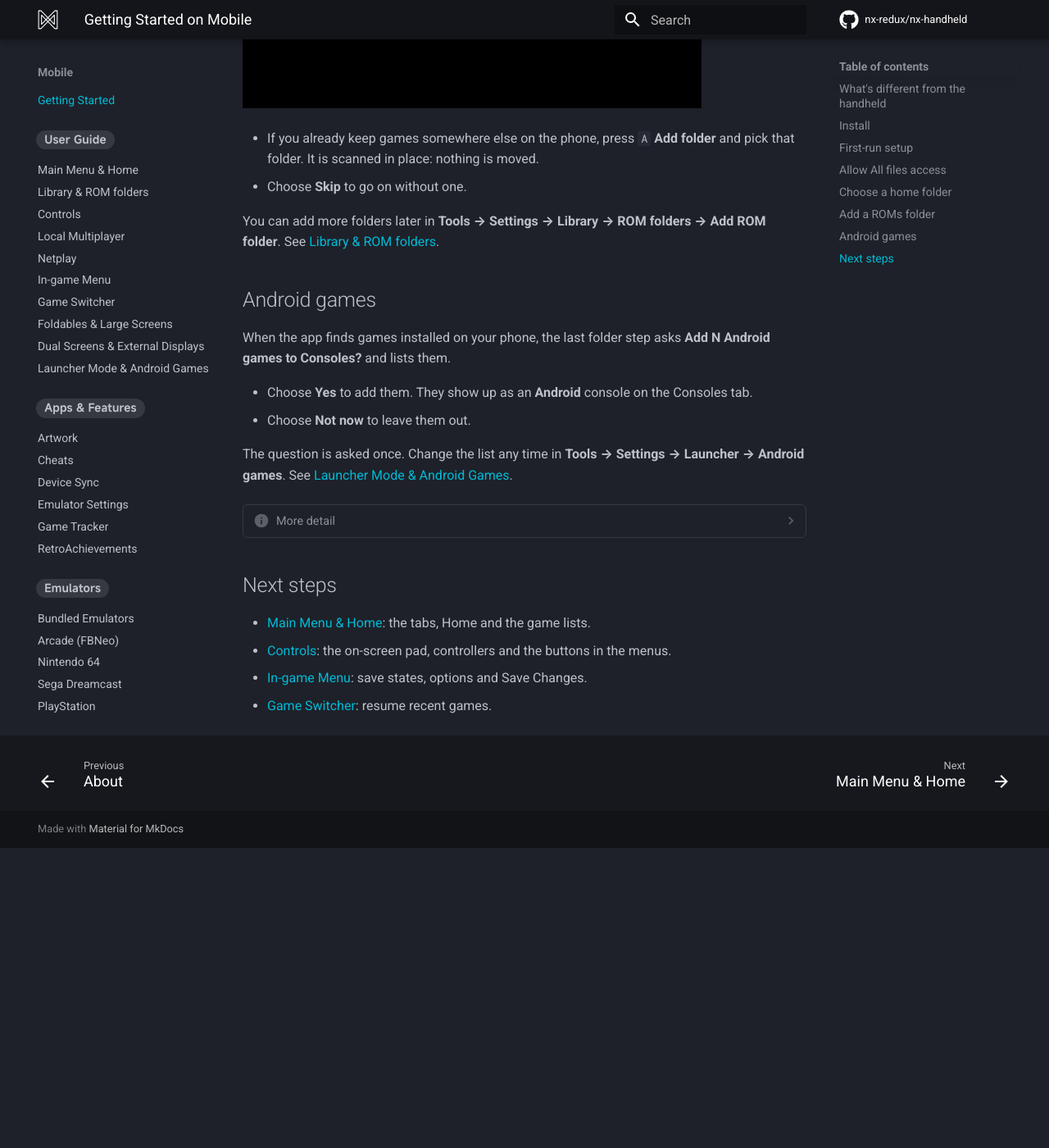
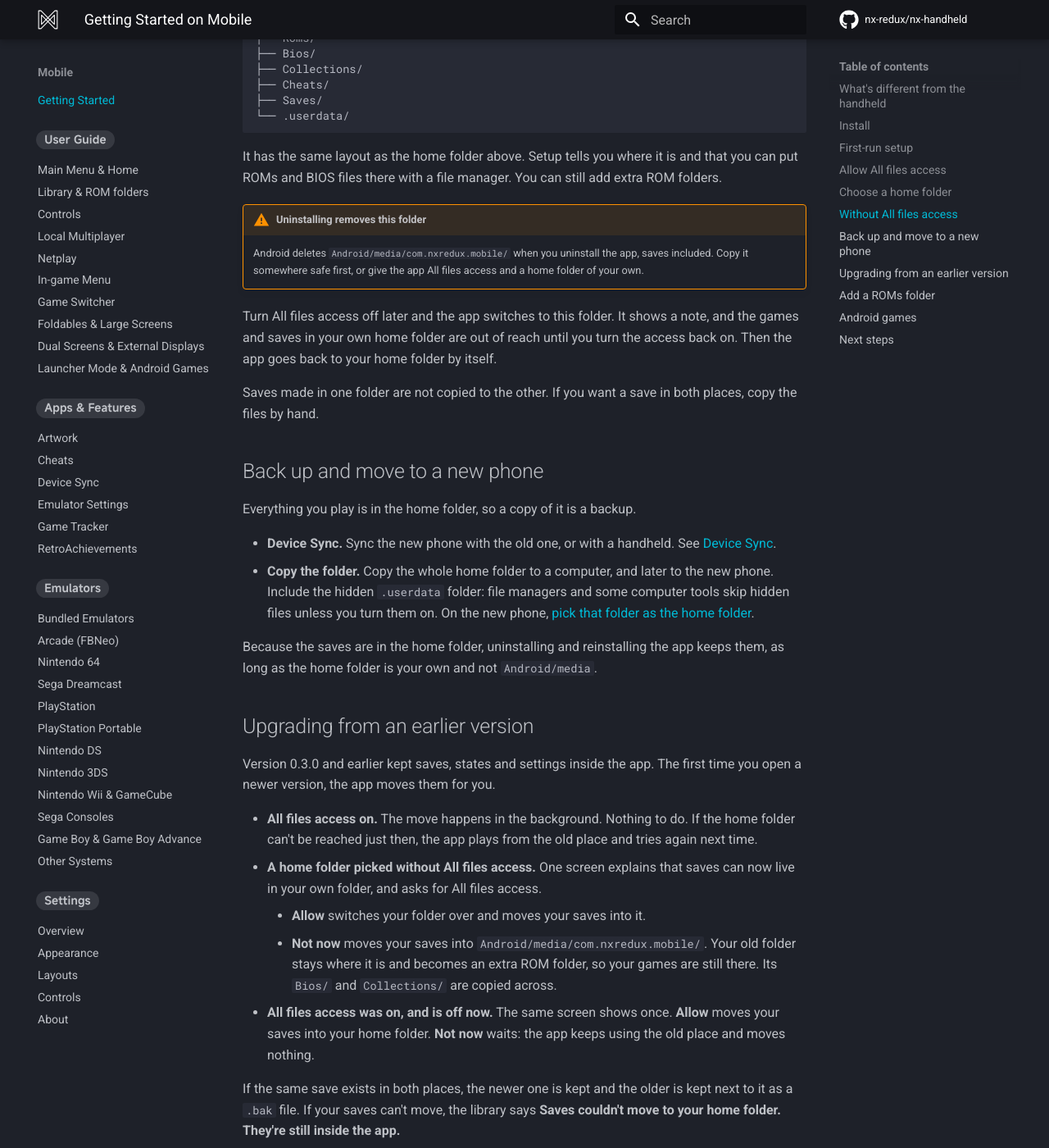
Before and after one commit to mohammadsyuhada/nx-redux-docs, an MkDocs documentation site: the page built from docs/mobile/getting-started.md, in a window 1280 px wide and 1400 px high, scrolled down 5163 px. Shown: the whole window at 82% size. Built offline with MkDocs 1.6.1 and Material for MkDocs 9.7.7, drawn with Linux system fonts in a browser that asks for light colours; comment, search, counter and statistics services are not loaded; before the commit the page ends 6197 px from its top, so only the background shows below that; some of the changed text lies outside the part shown.

Commit message:
Mobile: saves and settings in the home folder (#37)

````diff
--- a/docs/mobile/getting-started.md
+++ b/docs/mobile/getting-started.md
@@ -52,7 +52,9 @@
 3. Open **NX Redux** and follow the setup below.
 
 It needs Android 8.0 or later on a 64-bit ARM (arm64) device. A newer release
-installs over the old one and keeps your settings and saves.
+installs over the old one and keeps your settings and saves. If your saves
+were still inside the app, see [Upgrading from an earlier
+version](#upgrading-from-an-earlier-version).
 
 Found a problem? Report it on
 [GitHub](https://github.com/nx-redux/nx-mobile/issues).
@@ -112,8 +114,10 @@
 
 ## Choose a home folder
 
-Next the app asks you to **Pick a home folder**: an empty folder, or one
-NX Redux used before. Press `A` **Pick folder** and choose it.
+With All files access on, the app asks you to **Pick a home folder**: an
+empty folder, or one NX Redux used before. Press `A` **Pick folder** and
+choose it. Without All files access there is nothing to pick: the home folder
+is [`Android/media/com.nxredux.mobile/`](#without-all-files-access).
 
 ![Setup · Step 2 of 9: Pick a home folder, with Pick folder selected, in landscape](../assets/screenshots/mobile/first-run-home-folder.webp){ .nx-wide }
 
@@ -124,19 +128,22 @@
 | `Roms/<Display Name (TAG)>/` | Games, one folder per system |
 | `Bios/<TAG>/` | BIOS files for systems that need them |
 | `Collections/` | Your game collections, once you make one |
-| `Cheats/<TAG>/` | The [cheat download](cheats.md), with All files access |
+| `Cheats/<TAG>/` | The [cheat download](cheats.md) |
+| `Saves/<TAG>/` | Battery saves, one folder per system |
+| `.userdata/shared/` | Save states, their pictures, recents, play time |
+| `.userdata/android/` | This phone's emulator settings and hidden games |
 
 The folders show in file managers, so you can copy games in from a
 computer. The home folder can sit on an SD card. A games folder from an NX Redux handheld works
 unchanged.
 
-Saves and save states are kept inside the app, not in the home folder. See
-[Saves](library.md#saves).
+Saves, save states and settings are kept in the home folder too, laid out as
+on the handheld's card. `.userdata` is a hidden folder: turn on hidden files
+in your file manager to see it. See [Saves](library.md#saves).
 
 ??? info "More detail"
-    - With All files access the app's own
-      [folder picker](library.md#the-folder-picker) opens; without it,
-      Android's folder picker does.
+    - The app's own [folder picker](library.md#the-folder-picker) opens. It
+      needs All files access.
     - When the folder already holds games, setup says **Found N games in**
       the folder, a line per console.
     - Games outside `Roms/`, and a console split over two folders, are tidied
@@ -148,6 +155,79 @@
     `NXRedux`. With All files access, the app's own picker can use an SD
     card's root, but not the phone's storage root, and can make a folder for
     you with `X` **New folder**.
+
+## Without All files access
+
+Without All files access the app has no home folder to pick. It uses its own
+folder instead:
+
+```text
+Android/media/com.nxredux.mobile/
+├── Roms/
+├── Bios/
+├── Collections/
+├── Cheats/
+├── Saves/
+└── .userdata/
+```
+
+It has the same layout as the home folder above. Setup tells you where it is
+and that you can put ROMs and BIOS files there with a file manager. You can
+still add extra ROM folders.
+
+!!! warning "Uninstalling removes this folder"
+    Android deletes `Android/media/com.nxredux.mobile/` when you uninstall the
+    app, saves included. Copy it somewhere safe first, or give the app All
+    files access and a home folder of your own.
+
+Turn All files access off later and the app switches to this folder. It shows
+a note, and the games and saves in your own home folder are out of reach until
+you turn the access back on. Then the app goes back to your home folder by
+itself.
+
+Saves made in one folder are not copied to the other. If you want a save in
+both places, copy the files by hand.
+
+## Back up and move to a new phone
+
+Everything you play is in the home folder, so a copy of it is a backup.
+
+- **Device Sync.** Sync the new phone with the old one, or with a handheld.
+  See [Device Sync](device-sync.md).
+- **Copy the folder.** Copy the whole home folder to a computer, and later to
+  the new phone. Include the hidden `.userdata` folder: file managers and some
+  computer tools skip hidden files unless you turn them on. On the new phone,
+  [pick that folder as the home folder](#choose-a-home-folder).
+
+Because the saves are in the home folder, uninstalling and reinstalling the
+app keeps them, as long as the home folder is your own and not
+`Android/media`.
+
+## Upgrading from an earlier version
+
+Version 0.3.0 and earlier kept saves, states and settings inside the app.
+The first time you open a newer version, the app moves them for you.
+
+- **All files access on.** The move happens in the background. Nothing to do.
+  If the home folder can't be reached just then, the app plays from the old
+  place and tries again next time.
+- **A home folder picked without All files access.** One screen explains that
+  saves can now live in your own folder, and asks for All files access.
+    - **Allow** switches your folder over and moves your saves into it.
+    - **Not now** moves your saves into `Android/media/com.nxredux.mobile/`.
+      Your old folder stays where it is and becomes an extra ROM folder, so
+      your games are still there. Its `Bios/` and `Collections/` are copied
+      across.
+- **All files access was on, and is off now.** The same screen shows once.
+  **Allow** moves your saves into your home folder. **Not now** waits: the app
+  keeps using the old place and moves nothing.
+
+If the same save exists in both places, the newer one is kept and the older is
+kept next to it as a `.bak` file. If your saves can't move, the library says
+**Saves couldn't move to your home folder. They're still inside the app.**
+
+Box art and RetroAchievements data under your old home's `Roms/` are not
+moved. The app fetches the RetroAchievements data again.
 
 ## Add a ROMs folder
 
````
Also changed, not shown: docs/mobile/cheats.md (+4 -2 lines), docs/mobile/library.md (+25 -13 lines).
